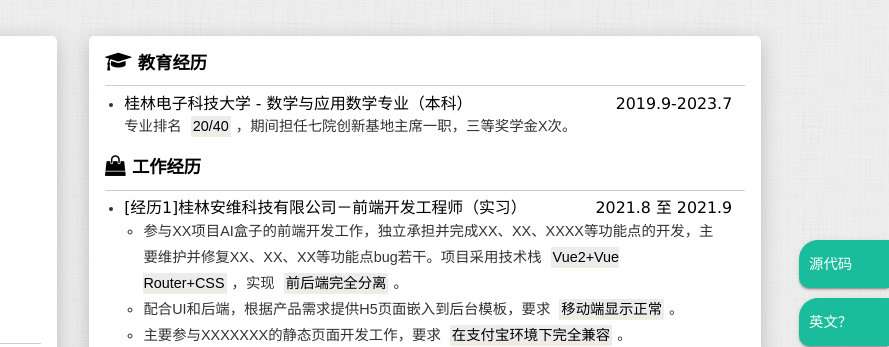
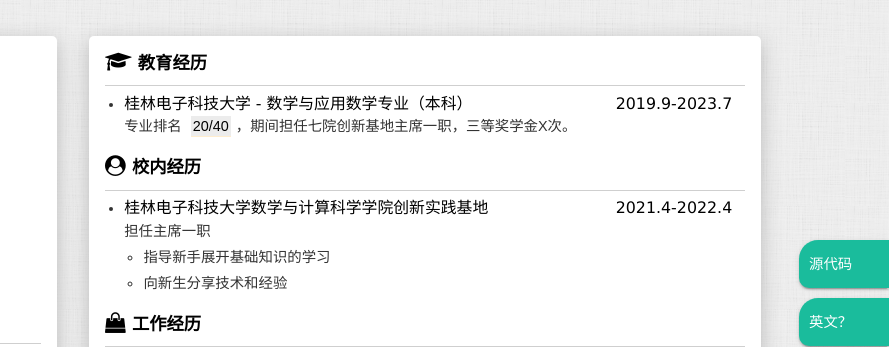
Before and after one commit to redhat123456/resume, a plain HTML site: page index.html in a window 1280 px wide. Shown: the top 347 px of the page, 391-1280 px from the left. Drawn offline with Linux system fonts and the light colour scheme.

Commit message:
update:: css

```diff
--- a/index.html
+++ b/index.html
@@ -261,6 +261,31 @@
                         <p>专业排名
                             <mark>20/40</mark>，期间担任七院创新基地主席一职，三等奖学金X次。
                         </p>
+                    </li>
+                </ul>
+            </section>
+
+
+            <section class="edu info-unit">
+                <h2>
+                    <i class="fa fa-user-circle" aria-hidden="true"></i>校内经历
+                </h2>
+                <hr />
+                <ul>
+
+                    <li>
+                        <h3>
+                            <span>桂林电子科技大学数学与计算科学学院创新实践基地</span>
+                            <time>2021.4-2022.4</time>
+                        </h3>
+                        <p>担任主席一职
+
+                        </p>
+                        <ul class="info-content">
+                            <li>指导新手展开基础知识的学习</li>
+                            <li>向新生分享技术和经验</li>
+                        </ul>
+
                     </li>
                 </ul>
             </section>
```
Also changed, not shown: assets/sass/components/_footer.scss (+0 -10 lines), index2.html (+20 -0 lines).
